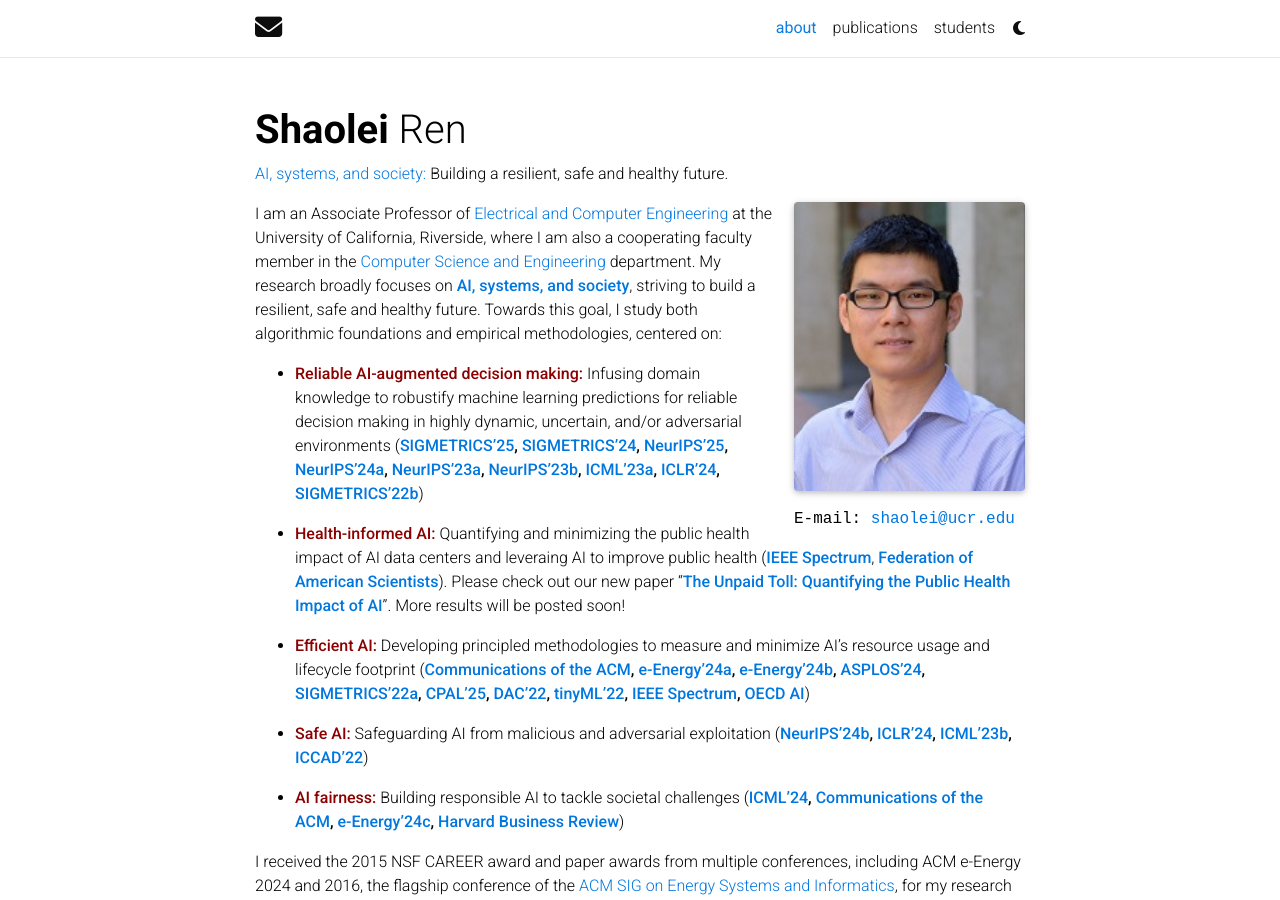
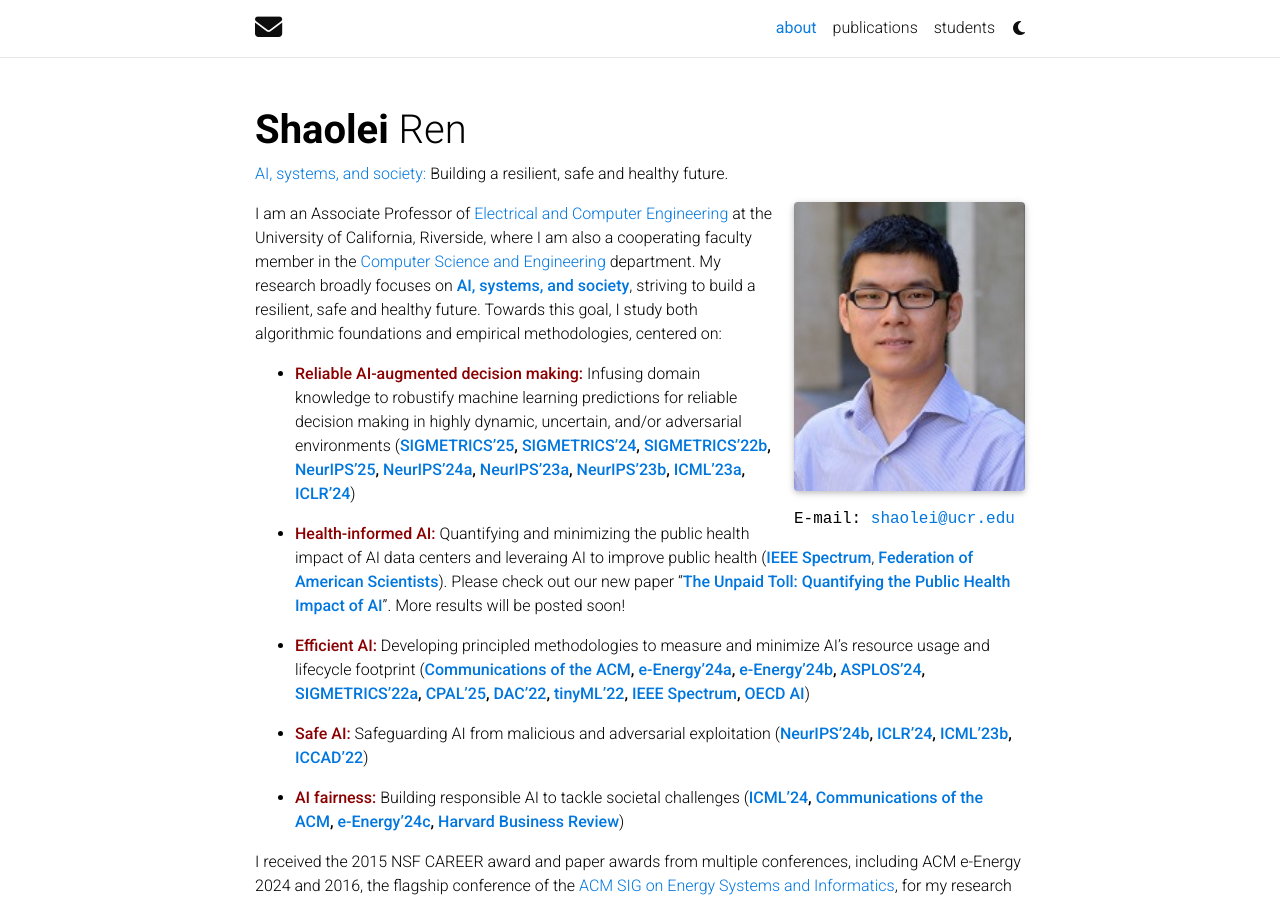
Before and after one commit to shaoleiren/shaoleiren.github.io, a Jekyll site: the page built from _pages/about.md, in a window 1280 px wide and 900 px high. Built offline with Jekyll 4.4.1, drawn with Linux system fonts in a browser that asks for light colours; full-size pictures stand in for the smaller copies a plugin makes; comment, search, counter and statistics services are not loaded; a style sheet for code colours, icons or effects is not loaded.

Commit message:
Update about.md

```diff
--- a/_pages/about.md
+++ b/_pages/about.md
@@ -22,8 +22,8 @@
 Towards this goal, I study both algorithmic foundations and empirical methodologies, centered on:
 
 
-- **<span style="color:darkred;">Reliable AI-augmented decision making:</span>** Infusing domain knowledge to robustify machine learning predictions for reliable decision making in highly dynamic, uncertain, and/or adversarial environments (**[SIGMETRICS'25](https://arxiv.org/abs/2306.10158), [SIGMETRICS'24](https://arxiv.org/abs/2401.04340), [NeurIPS'25](https://neurips.cc/virtual/2025/poster/115291), [NeurIPS'24a](https://arxiv.org/abs/2411.04204),
-[NeurIPS'23a](https://arxiv.org/abs/2311.01568), [NeurIPS'23b](https://arxiv.org/abs/2310.20098), [ICML'23a](https://arxiv.org/abs/2306.00172), [ICLR'24](https://openreview.net/pdf?id=e2YOVTenU9), [SIGMETRICS'22b](https://arxiv.org/abs/2204.08572)**)
+- **<span style="color:darkred;">Reliable AI-augmented decision making:</span>** Infusing domain knowledge to robustify machine learning predictions for reliable decision making in highly dynamic, uncertain, and/or adversarial environments (**[SIGMETRICS'25](https://arxiv.org/abs/2306.10158), [SIGMETRICS'24](https://arxiv.org/abs/2401.04340),  [SIGMETRICS'22b](https://arxiv.org/abs/2204.08572), [NeurIPS'25](https://neurips.cc/virtual/2025/poster/115291), [NeurIPS'24a](https://arxiv.org/abs/2411.04204),
+[NeurIPS'23a](https://arxiv.org/abs/2311.01568), [NeurIPS'23b](https://arxiv.org/abs/2310.20098), [ICML'23a](https://arxiv.org/abs/2306.00172), [ICLR'24](https://openreview.net/pdf?id=e2YOVTenU9)**)
 
 - **<span style="color:darkred;">Health-informed AI:</span>** Quantifying and minimizing
 the public health impact of AI data centers and leveraing AI to improve public health (**[IEEE Spectrum](https://spectrum.ieee.org/data-centers-pollution)**, **[Federation of American Scientists](https://fas.org/publication/advance-ai-with-cleaner-air-and-healthier-outcomes/)**). Please
```
